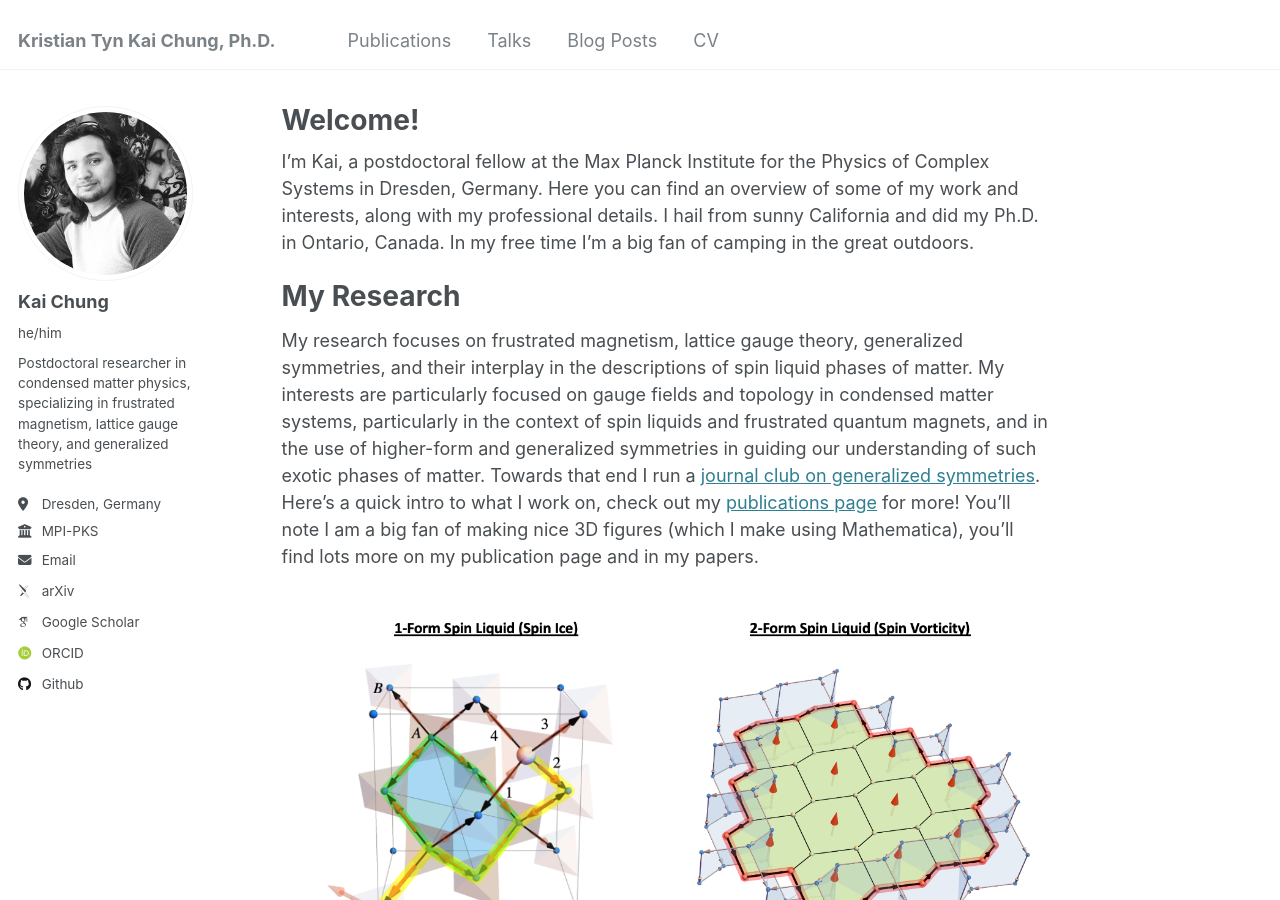
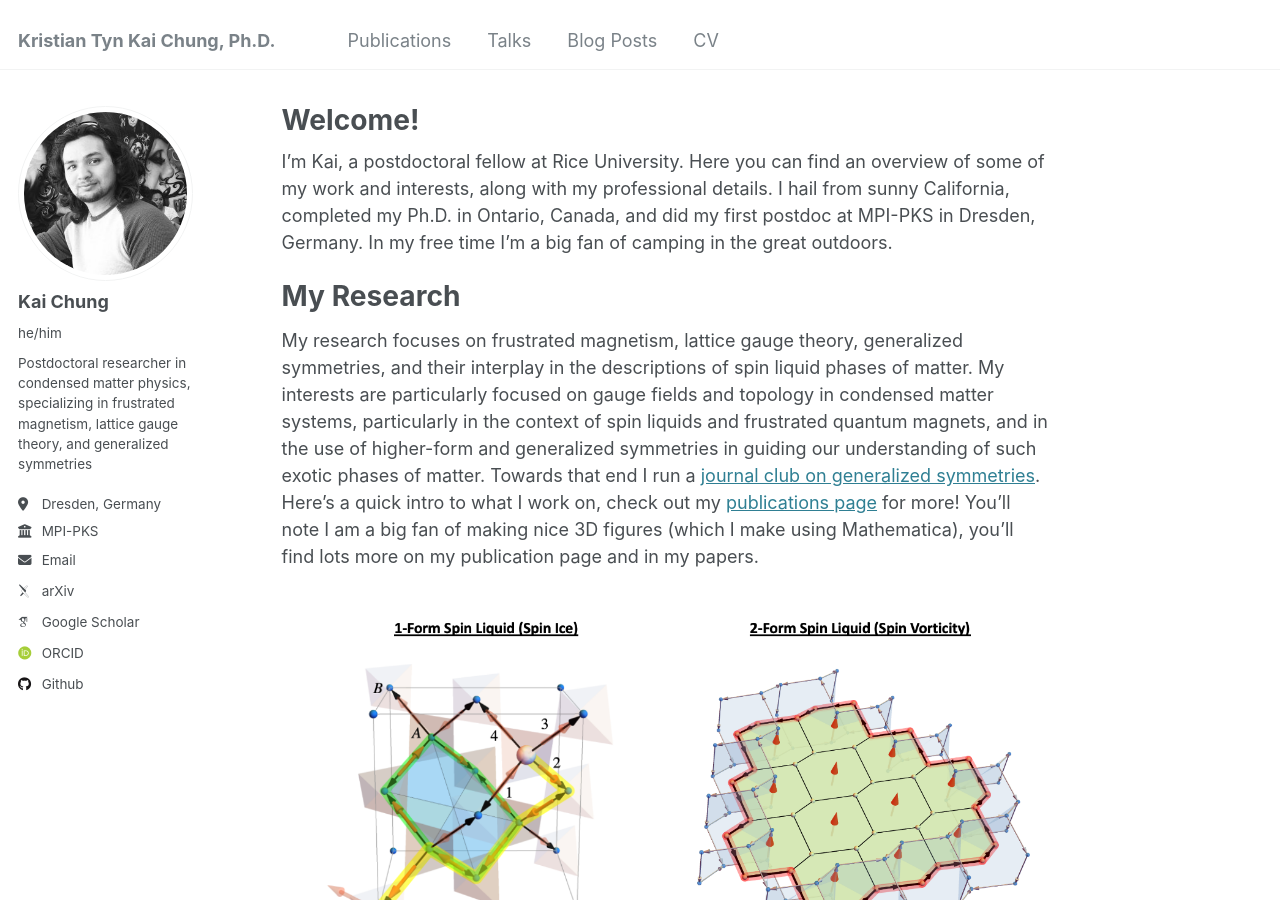
Before and after one commit to ktchung-p/ktchung-p.github.io, a Jekyll site: the page built from _pages/about.md, in a window 1280 px wide and 900 px high. Built offline with Jekyll 4.4.1, drawn with Linux system fonts in a browser that asks for light colours; some web fonts are replaced.

Commit message:
Update about.md

```diff
--- a/_pages/about.md
+++ b/_pages/about.md
@@ -8,9 +8,9 @@ redirect_from:
 ---
 
 
-I'm Kai, a postdoctoral fellow at the Max Planck Institute for the Physics of Complex Systems in Dresden, Germany.
+I'm Kai, a postdoctoral fellow at Rice University.
 Here you can find an overview of some of my work and interests, along with my professional details.
-I hail from sunny California and did my Ph.D. in Ontario, Canada.
+I hail from sunny California, completed my Ph.D. in Ontario, Canada, and did my first postdoc at MPI-PKS in Dresden, Germany.
 In my free time I'm a big fan of camping in the great outdoors.
 
 
```
